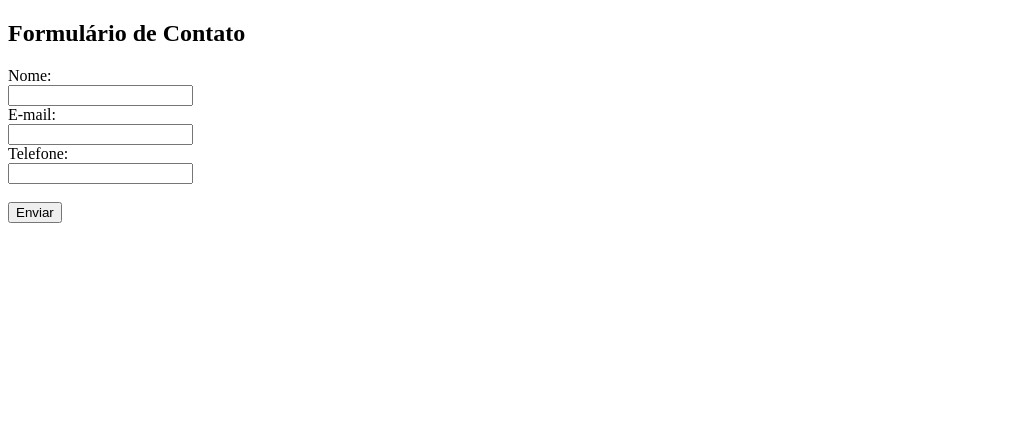
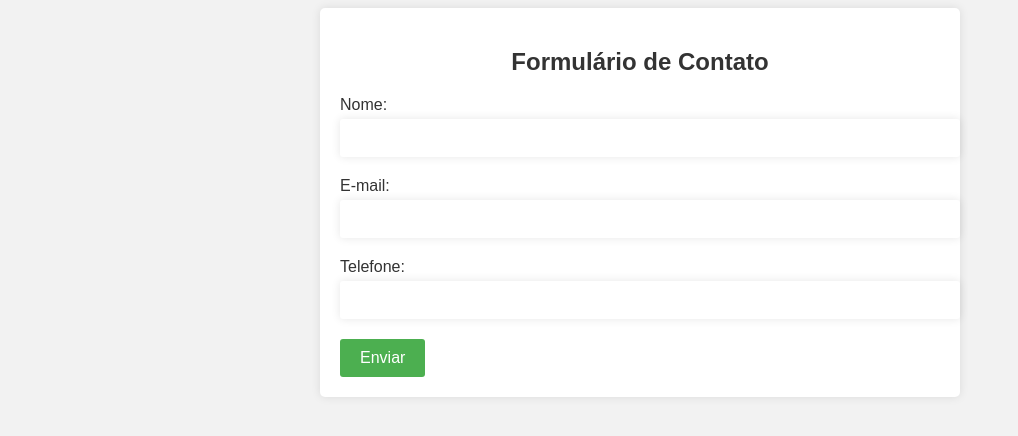
Before and after one commit to danielrmattos1/danielrmattos1, a plain HTML site: page index.html in a window 1280 px wide. Shown: the whole page, without its empty margins (0-1018 px from the left). Drawn offline with Linux system fonts and the light colour scheme.

Commit message:
Update index.html

```diff
--- a/index.html
+++ b/index.html
@@ -2,17 +2,75 @@
 <html>
 <head>
 	<title>Formulário de Contato</title>
+	<meta name="viewport" content="width=device-width, initial-scale=1.0">
+	<style>
+		body {
+			font-family: Arial, sans-serif;
+			background-color: #f2f2f2;
+		}
+
+		.container {
+			max-width: 600px;
+			margin: 0 auto;
+			padding: 20px;
+			background-color: #ffffff;
+			box-shadow: 0 0 10px rgba(0, 0, 0, 0.1);
+			border-radius: 5px;
+		}
+
+		h2 {
+			text-align: center;
+			color: #333333;
+		}
+
+		label {
+			display: block;
+			margin-bottom: 5px;
+			color: #333333;
+		}
+
+		input[type=text], input[type=email] {
+			display: block;
+			width: 100%;
+			padding: 10px;
+			margin-bottom: 20px;
+			border: none;
+			border-radius: 3px;
+			box-shadow: 0 0 10px rgba(0, 0, 0, 0.1);
+			font-size: 16px;
+			color: #555555;
+		}
+
+		input[type=submit] {
+			background-color: #4CAF50;
+			color: #ffffff;
+			padding: 10px 20px;
+			border: none;
+			border-radius: 3px;
+			font-size: 16px;
+			cursor: pointer;
+		}
+
+		input[type=submit]:hover {
+			background-color: #3e8e41;
+		}
+	</style>
 </head>
 <body>
-	<h2>Formulário de Contato</h2>
-	<form action="mail.php" method="POST">
-		<label for="nome">Nome:</label><br>
-		<input type="text" id="nome" name="nome"><br>
-		<label for="email">E-mail:</label><br>
-		<input type="email" id="email" name="email"><br>
-		<label for="telefone">Telefone:</label><br>
-		<input type="text" id="telefone" name="telefone"><br><br>
-		<input type="submit" value="Enviar">
-	</form>
+	<div class="container">
+		<h2>Formulário de Contato</h2>
+		<form action="enviar_email.php" method="POST">
+			<label for="nome">Nome:</label>
+			<input type="text" id="nome" name="nome">
+
+			<label for="email">E-mail:</label>
+			<input type="email" id="email" name="email">
+
+			<label for="telefone">Telefone:</label>
+			<input type="text" id="telefone" name="telefone">
+
+			<input type="submit" value="Enviar">
+		</form>
+	</div>
 </body>
 </html>
```
